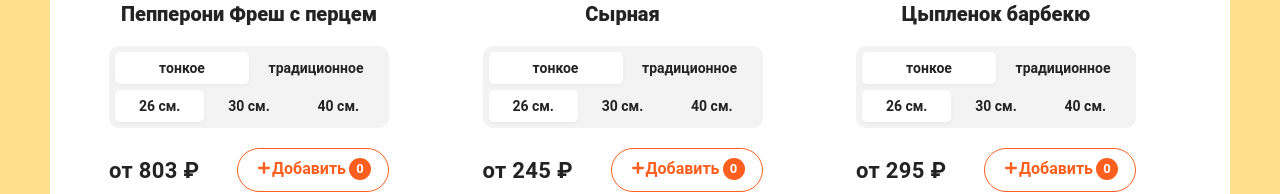
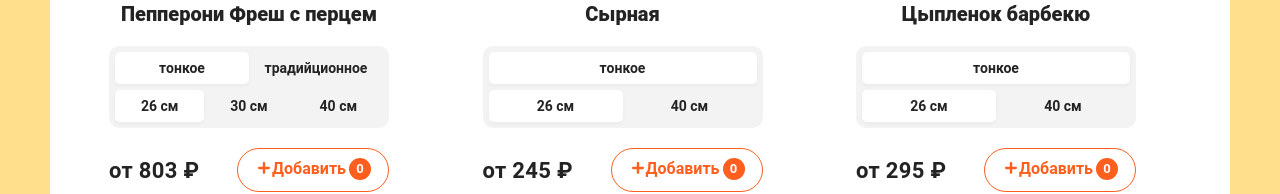
Before and after one commit to tehnikDaniyar/react-pizza, a React (Create React App) app: page / in a window 1280 px wide. Shown: the part 564-758 px from the top of the page. Built offline with nearby package versions, Linux system fonts and the light colour scheme.

Commit message:
created states for cards

```diff
--- a/src/App.js
+++ b/src/App.js
@@ -20,8 +20,8 @@ function App() {
               </div>
               <h2 className='content__title'>Все пиццы</h2>
               <div className='content__items'>
-                {pizzas.map((obj) => {
-                  return <PizzaBlock title={obj.title} price={obj.price} url={obj.imageUrl} />;
+                {pizzas.map((obj, i) => {
+                  return <PizzaBlock key={obj.id} {...obj} />;
                 })}
               </div>
             </div>
--- a/src/components/PizzaBlock.jsx
+++ b/src/components/PizzaBlock.jsx
@@ -1,21 +1,43 @@
-import React from 'react';
+import React, { useState } from 'react';
 
-export default function PizzaBlock({ title, price, url }) {
+export default function PizzaBlock({ title, price, imageUrl, id, types, sizes }) {
   const [counterPizza, setCounterPizza] = React.useState(0);
+  const [typePizza, setTypePizza] = useState(0);
+  const [sizeOfPizza, setrSizePizza] = useState(0);
+  const typesOfPizza = ['тонкое', 'традийционное'];
+
+  console.log(typePizza);
 
   return (
     <div className='pizza-block'>
-      <img className='pizza-block__image' src={url} alt='Pizza' />
+      <img className='pizza-block__image' src={imageUrl} alt='Pizza' />
       <h4 className='pizza-block__title'>{title}</h4>
       <div className='pizza-block__selector'>
         <ul>
-          <li className='active'>тонкое</li>
-          <li>традиционное</li>
+          {types.map((i) => {
+            return (
+              <li
+                key={i}
+                className={typePizza === i ? 'active' : ''}
+                onClick={() => setTypePizza(i)}
+              >
+                {typesOfPizza[i]}
+              </li>
+            );
+          })}
         </ul>
         <ul>
-          <li className='active'>26 см.</li>
-          <li>30 см.</li>
-          <li>40 см.</li>
+          {sizes.map((size, i) => {
+            return (
+              <li
+                key={i}
+                className={sizeOfPizza === i ? 'active' : ''}
+                onClick={() => setrSizePizza(i)}
+              >
+                {size} см
+              </li>
+            );
+          })}
         </ul>
       </div>
       <div className='pizza-block__bottom'>
--- a/src/scss/app.scss
+++ b/src/scss/app.scss
@@ -1,7 +1,6 @@
 // @import './fonts.scss';
 @import './variables.scss';
 @import './libs/normalize.scss';
-
 @import './components/all.scss';
 
 body {
```
